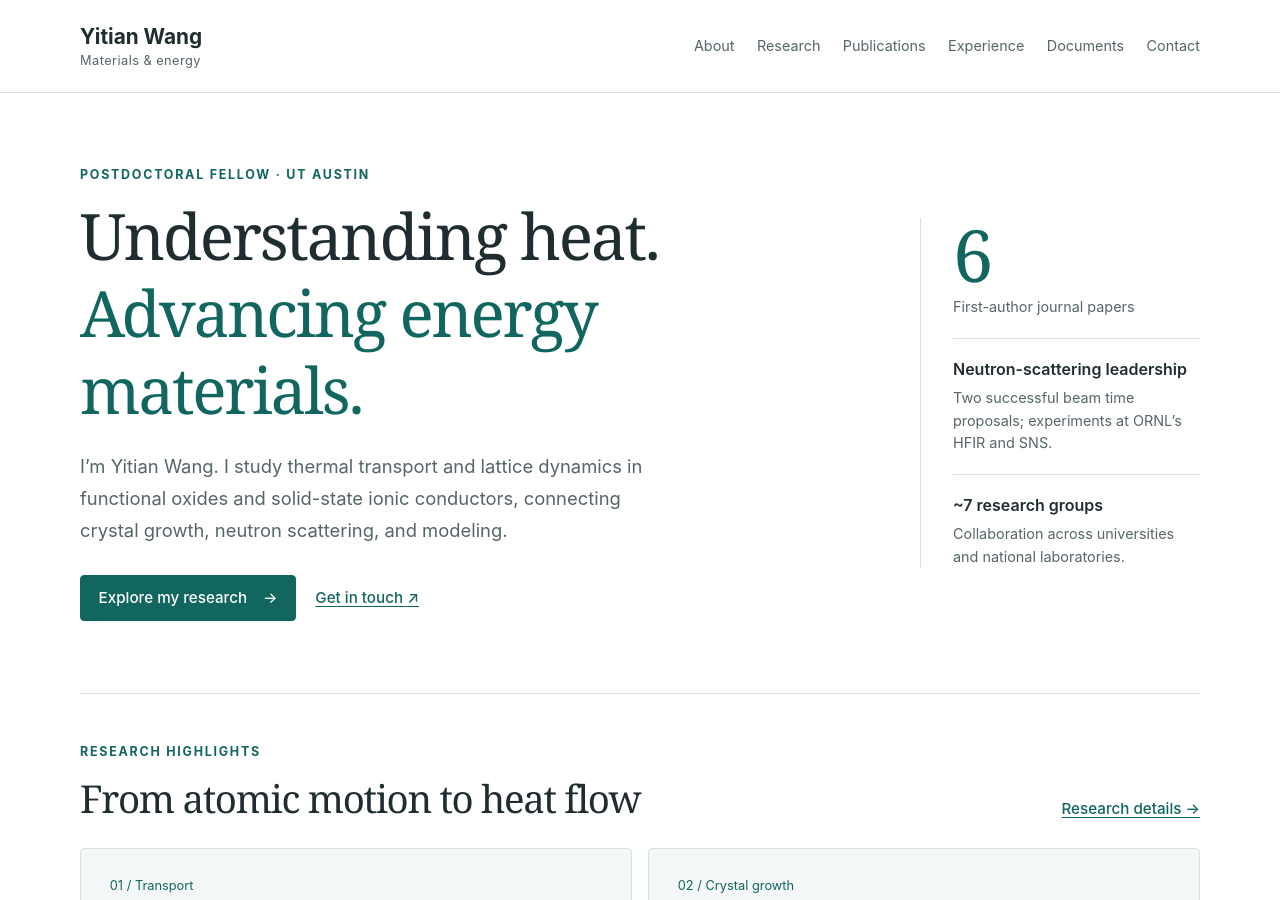
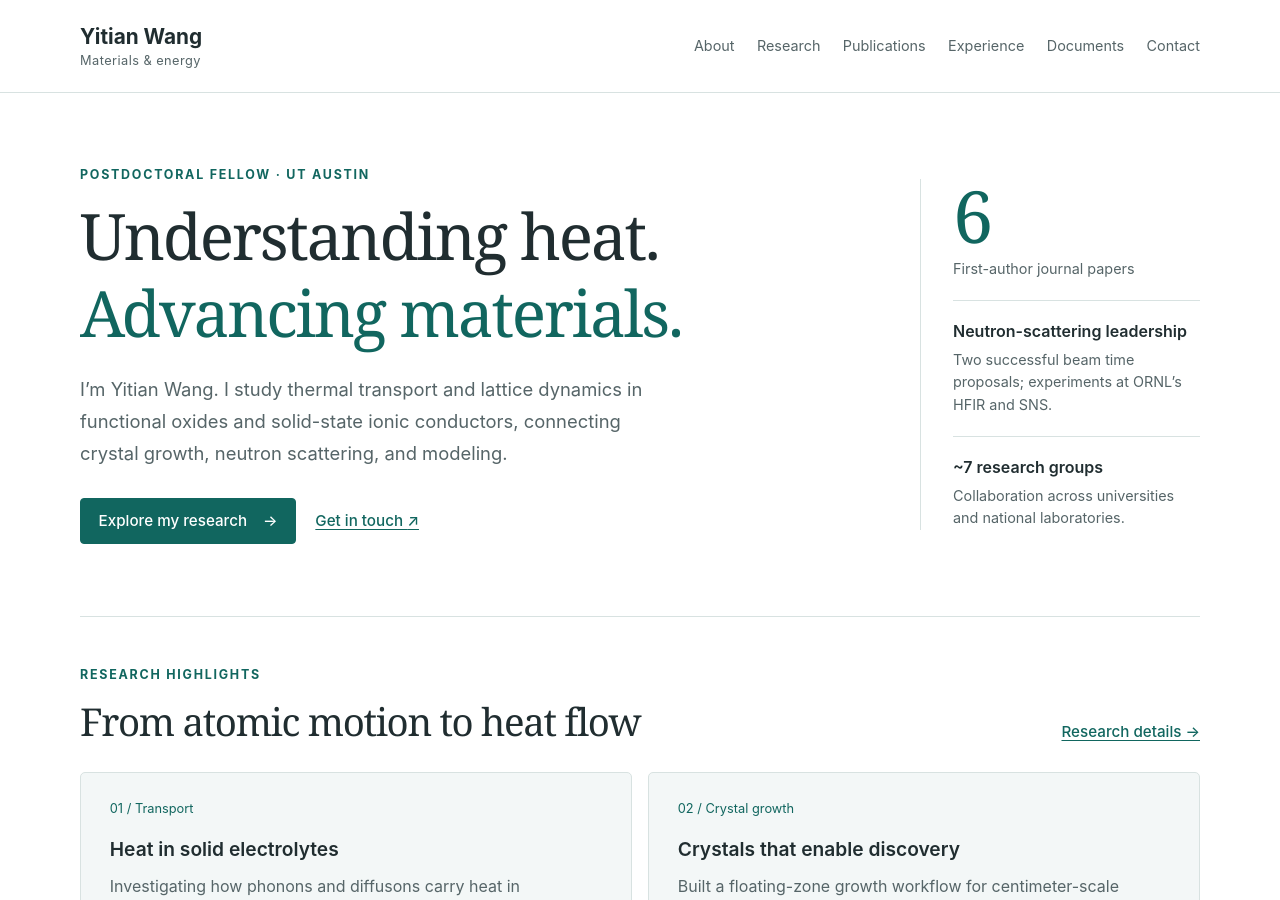
Before and after one commit to cosmotim/cosmotim.github.io, a Jekyll site: the page built from index.md, in a window 1280 px wide and 900 px high. Built offline with Jekyll 4.4.1, drawn with Linux system fonts in a browser that asks for light colours.

Commit message:
Tune the title of front page

```diff
--- a/index.md
+++ b/index.md
@@ -5,7 +5,7 @@ home: true
 <section class="hero">
   <div>
     <p class="eyebrow">Postdoctoral Fellow · UT Austin</p>
-    <h1>Understanding heat.<br><span>Advancing energy materials.</span></h1>
+    <h1>Understanding heat.<br><span>Advancing materials.</span></h1>
     <p class="lede">I’m Yitian Wang. I study thermal transport and lattice dynamics in functional oxides and solid-state ionic conductors, connecting crystal growth, neutron scattering, and modeling.</p>
     <div class="button-row"><a class="button button-primary" href="{{ '/research/' | relative_url }}">Explore my research <span aria-hidden="true">→</span></a><a class="text-link" href="{{ '/contact/' | relative_url }}">Get in touch <span aria-hidden="true">↗</span></a></div>
   </div>
```
